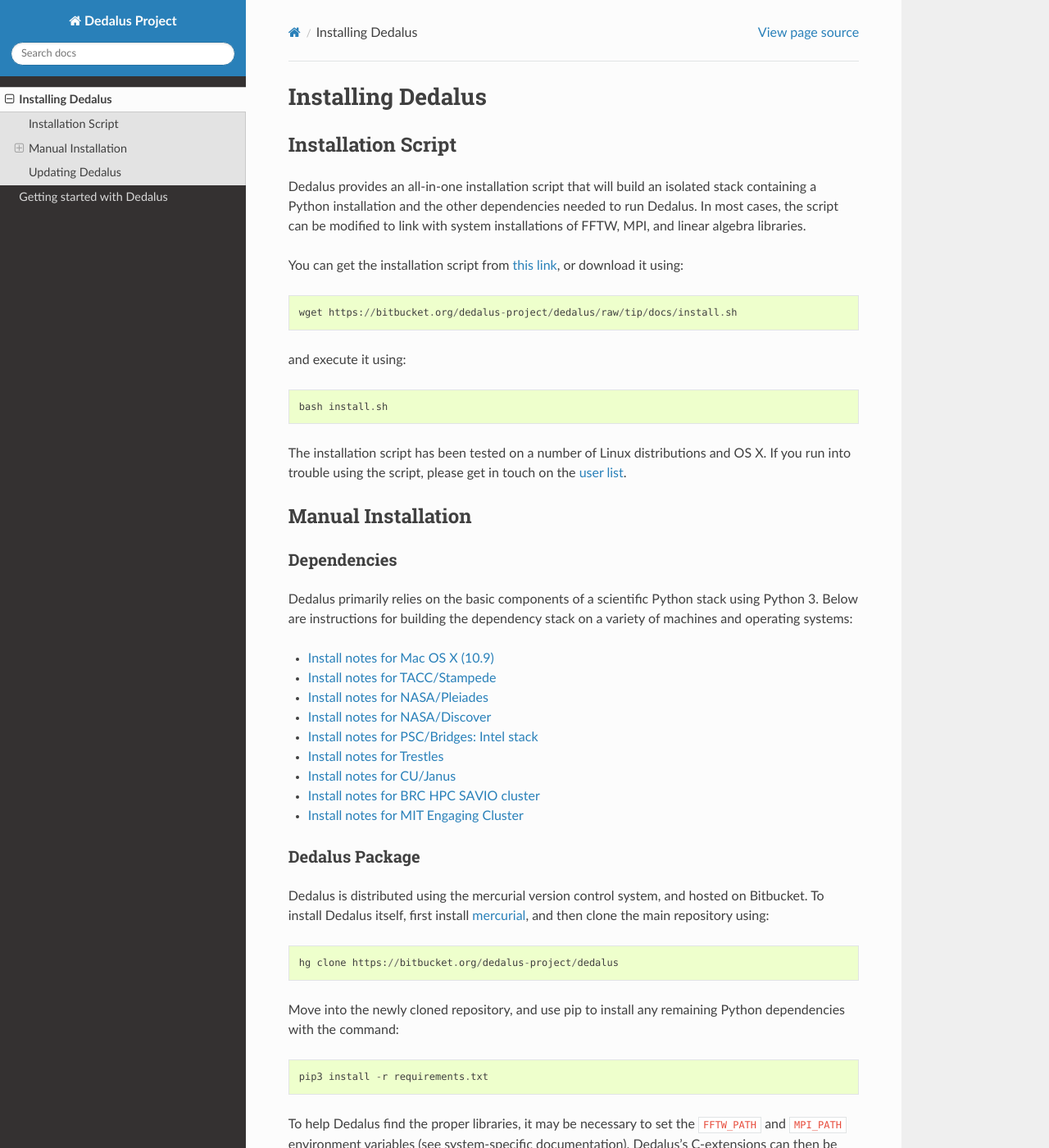
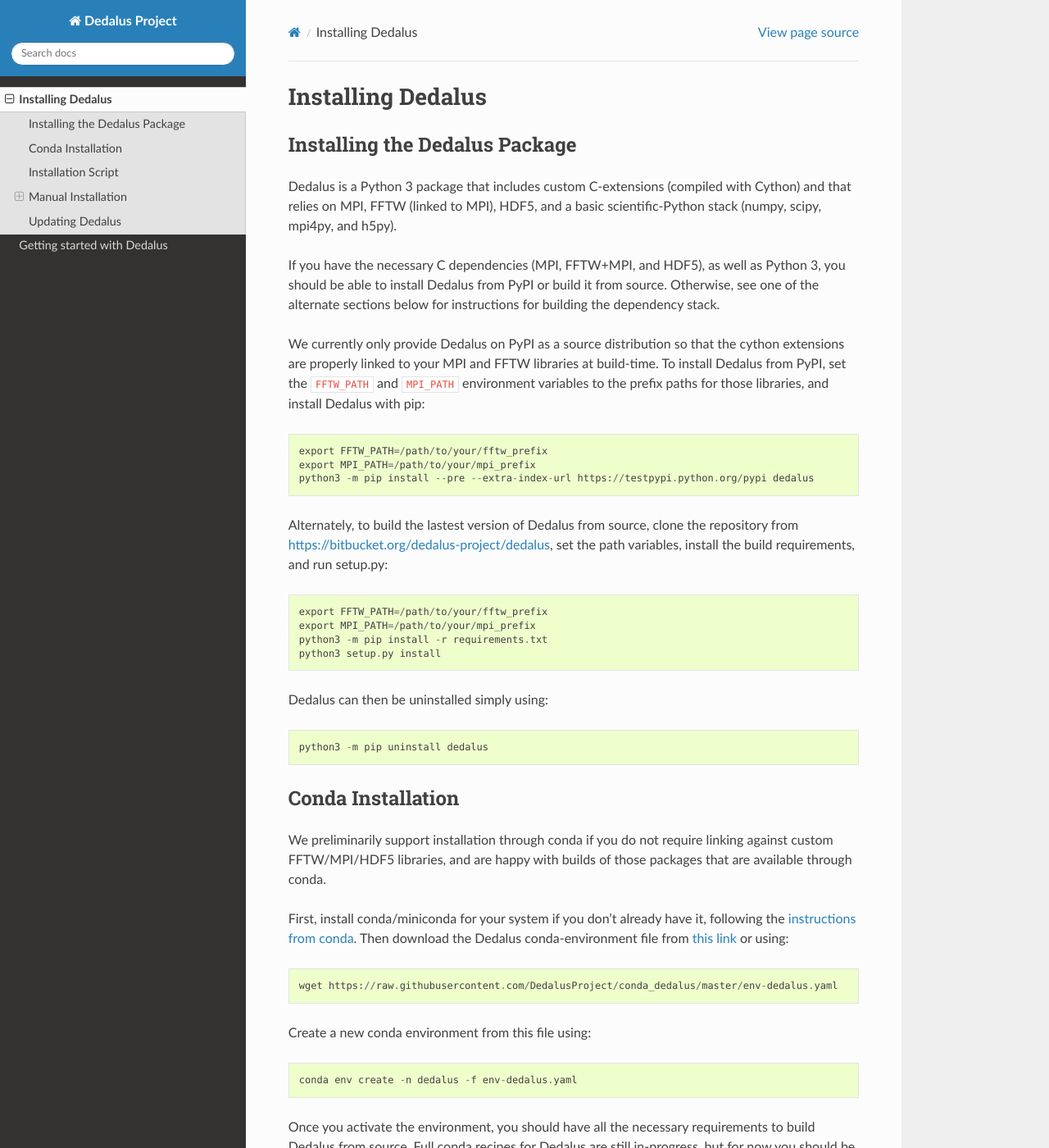
Before and after one commit to DedalusProject/dedalus, a Sphinx documentation site: the page built from docs/installation.rst, in a window 1280 px wide and 1400 px high. Shown: the whole window at 82% size. Built offline with Sphinx 7.4.7 and the Read the Docs theme 2.0.0, drawn with Linux system fonts in a browser that asks for light colours; pages that are not in the unit, such as notebooks, are missing from menus; some of the changed text lies outside the part shown.

Commit message:
Add conda install section to docs
hg hash: 1b110e813759e96bbed4b78ca55dac1f956a0c3b

```diff
--- a/docs/installation.rst
+++ b/docs/installation.rst
@@ -1,5 +1,51 @@
 Installing Dedalus
 ******************
+
+Installing the Dedalus Package
+==============================
+
+Dedalus is a Python 3 package that includes custom C-extensions (compiled with Cython) and that relies on MPI, FFTW (linked to MPI), HDF5, and a basic scientific-Python stack (numpy, scipy, mpi4py, and h5py).
+
+If you have the necessary C dependencies (MPI, FFTW+MPI, and HDF5), as well as Python 3, you should be able to install Dedalus from PyPI or build it from source.
+Otherwise, see one of the alternate sections below for instructions for building the dependency stack.
+
+We currently only provide Dedalus on PyPI as a source distribution so that the cython extensions are properly linked to your MPI and FFTW libraries at build-time.
+To install Dedalus from PyPI, set the ``FFTW_PATH`` and ``MPI_PATH`` environment variables to the prefix paths for those libraries, and install Dedalus with pip::
+
+    export FFTW_PATH=/path/to/your/fftw_prefix
+    export MPI_PATH=/path/to/your/mpi_prefix
+    python3 -m pip install --pre --extra-index-url https://testpypi.python.org/pypi dedalus
+
+Alternately, to build the lastest version of Dedalus from source, clone the repository from `<https://bitbucket.org/dedalus-project/dedalus>`_, set the path variables, install the build requirements, and run setup.py::
+
+    export FFTW_PATH=/path/to/your/fftw_prefix
+    export MPI_PATH=/path/to/your/mpi_prefix
+    python3 -m pip install -r requirements.txt
+    python3 setup.py install
+
+Dedalus can then be uninstalled simply using::
+
+    python3 -m pip uninstall dedalus
+
+Conda Installation
+==================
+
+We preliminarily support installation through conda if you do not require linking against custom FFTW/MPI/HDF5 libraries, and are happy with builds of those packages that are available through conda.
+
+First, install conda/miniconda for your system if you don't already have it, following the `instructions from conda <https://conda.io/docs/user-guide/install/index.html>`_.
+Then download the Dedalus conda-environment file from `this link <https://raw.githubusercontent.com/DedalusProject/conda_dedalus/master/env-dedalus.yaml>`_ or using::
+
+    wget https://raw.githubusercontent.com/DedalusProject/conda_dedalus/master/env-dedalus.yaml
+
+Create a new conda environment from this file using::
+
+    conda env create -n dedalus -f env-dedalus.yaml
+
+Once you activate the environment, you should have all the necessary requirements to build Dedalus from source.
+Full conda recipes for Dedalus are still in-progress, but for now you should be able to install Dedalus from PyPI using pip inside your environment::
+
+    conda activate dedalus
+    python3 -m pip install --pre --extra-index-url https://testpypi.python.org/pypi dedalus
 
 Installation Script
 ===================
```
